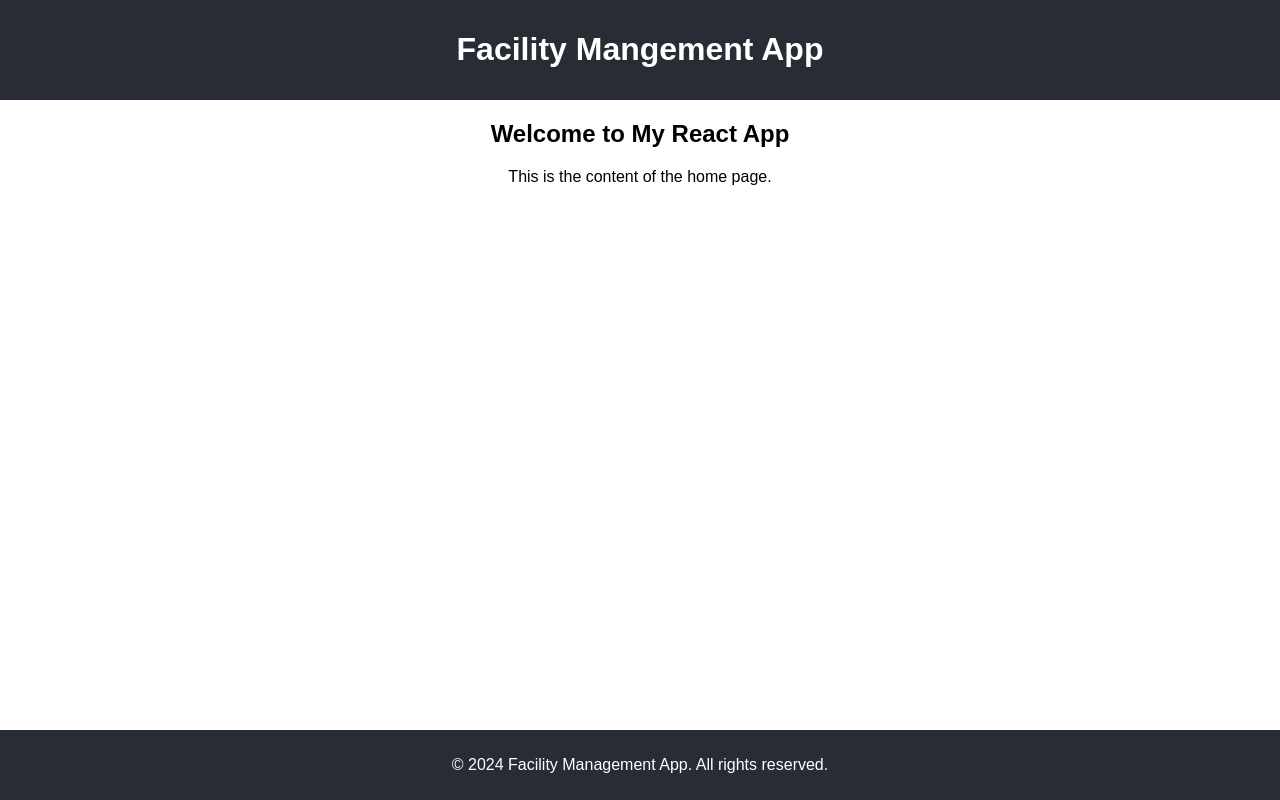
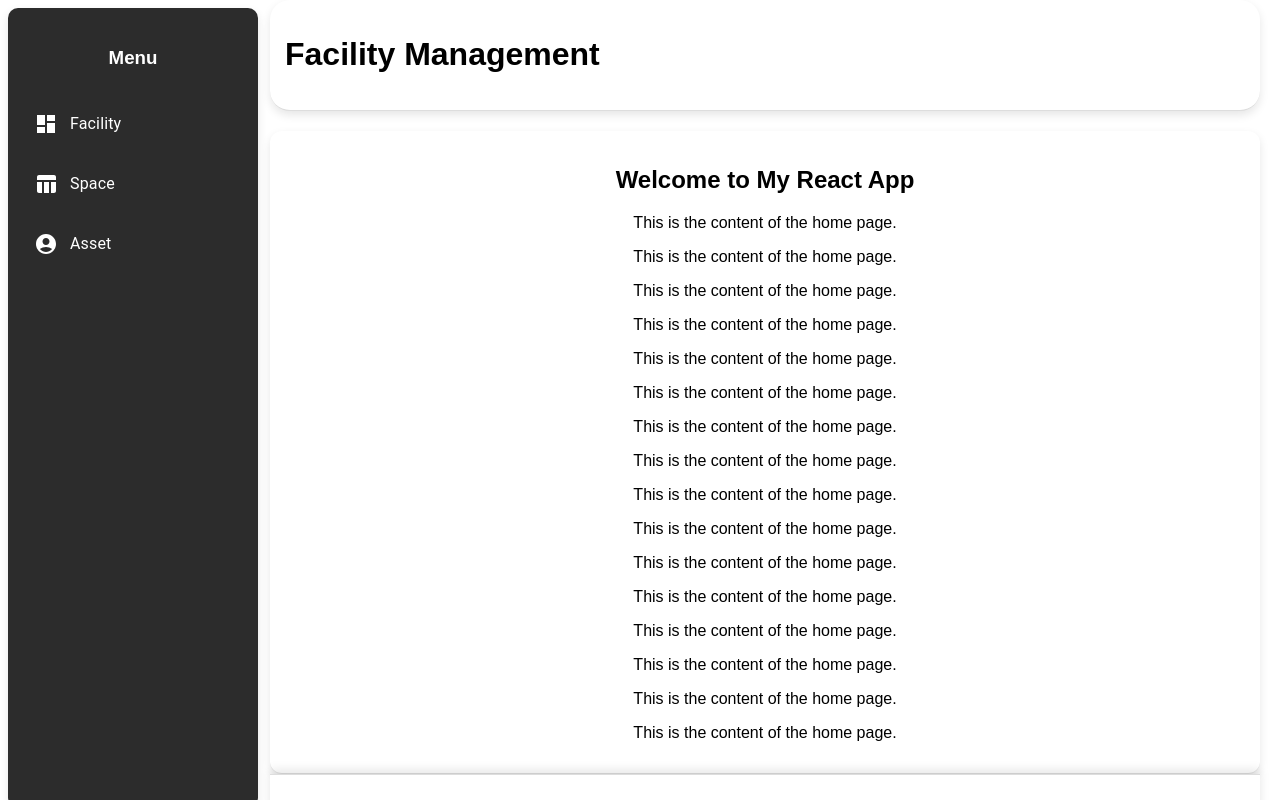
Before and after one commit to buwaneka-k/FacilityMangement, a React app in the folder Client/facility-management-app/: page / in a window 1280 px wide. Built offline with nearby package versions, Linux system fonts and the light colour scheme.

Commit message:
Added layout

```diff
--- a/Client/facility-management-app/package.json
+++ b/Client/facility-management-app/package.json
@@ -13,6 +13,10 @@
   "author": "",
   "license": "ISC",
   "dependencies": {
+    "@emotion/react": "^11.13.5",
+    "@emotion/styled": "^11.13.5",
+    "@mui/icons-material": "^6.1.10",
+    "@mui/material": "^6.1.10",
     "axios": "^1.7.9",
     "react": "^18.2.0",
     "react-dom": "^18.2.0",
--- a/Client/facility-management-app/src/App.js
+++ b/Client/facility-management-app/src/App.js
@@ -7,6 +7,21 @@ const App = () => {
       <div style={{ textAlign: 'center', marginTop: '20px' }}>
         <h2>Welcome to My React App</h2>
         <p>This is the content of the home page.</p>
+        <p>This is the content of the home page.</p>
+        <p>This is the content of the home page.</p>
+        <p>This is the content of the home page.</p>
+        <p>This is the content of the home page.</p>
+        <p>This is the content of the home page.</p>
+        <p>This is the content of the home page.</p>
+        <p>This is the content of the home page.</p>
+        <p>This is the content of the home page.</p>
+        <p>This is the content of the home page.</p>
+        <p>This is the content of the home page.</p>
+        <p>This is the content of the home page.</p>
+        <p>This is the content of the home page.</p>
+        <p>This is the content of the home page.</p>
+        <p>This is the content of the home page.</p>
+        <p>This is the content of the home page.</p>
       </div>
     </Layout>
   );
--- a/Client/facility-management-app/src/components/common/Footer.js
+++ b/Client/facility-management-app/src/components/common/Footer.js
@@ -1,10 +1,22 @@
+// src/components/Footer.js
 import React from 'react';
+import { Box } from '@mui/material';
 
 const Footer = () => {
   return (
-    <footer style={{ background: '#282c34', padding: '10px', color: '#fff', textAlign: 'center', marginTop: 'auto' }}>
-      <p>© 2024 Facility Management App. All rights reserved.</p>
-    </footer>
+    <Box
+      sx={{
+        backgroundColor: '#fff',
+        padding: '15px',
+        boxShadow: '0 -4px 10px rgba(0, 0, 0, 0.1)',
+        borderTop: '1px solid #ddd',
+        textAlign: 'center',
+        marginLeft: '20px',
+        marginRight: '20px',
+      }}
+    >
+      <p>Footer Content</p>
+    </Box>
   );
 };
 
--- a/Client/facility-management-app/src/components/common/Header.js
+++ b/Client/facility-management-app/src/components/common/Header.js
@@ -1,10 +1,22 @@
+// src/components/Header.js
 import React from 'react';
+import { Box } from '@mui/material';
 
 const Header = () => {
   return (
-    <header style={{ background: '#282c34', padding: '10px', color: '#fff', textAlign: 'center' }}>
-      <h1>Facility Mangement App</h1>
-    </header>
+    <Box
+      sx={{
+        backgroundColor: '#fff',
+        padding: '15px',
+        boxShadow: '0 4px 10px rgba(0, 0, 0, 0.1)',
+        borderBottom: '1px solid #ddd',
+        marginLeft: '20px',
+        marginRight: '20px',
+        borderRadius: '20px 20px 20px 20px',
+      }}
+    >
+      <h1>Facility Management</h1>
+    </Box>
   );
 };
 
--- /dev/null
+++ b/Client/facility-management-app/src/components/common/Menu.js
@@ -0,0 +1,99 @@
+// src/components/Menu.js
+import React from 'react';
+import {
+  MenuItem,
+  ListItemIcon,
+  ListItemText,
+  Divider,
+  Button,
+  Box,
+  List,
+  ListItem,
+} from '@mui/material';
+import DashboardIcon from '@mui/icons-material/Dashboard';
+import TableChartIcon from '@mui/icons-material/TableChart';
+import AccountCircleIcon from '@mui/icons-material/AccountCircle';
+import ExitToAppIcon from '@mui/icons-material/ExitToApp';
+import { grey } from '@mui/material/colors';
+
+const Menu = () => {
+  return (
+    <Box
+      sx={{
+        position: 'fixed',
+        left: 0,
+        top: 0,
+        width: '250px',
+        height: '100vh',
+        backgroundColor: '#2C2C2C',
+        borderRadius: '10px 10px 10px 10px', // Rounded corners
+        boxShadow: 3,
+        margin: 1,
+        boxShadow: '0px 4px 10px rgba(0, 0, 0, 0.1)',
+        zIndex: 100, // Add shadow to make the menu look elevated
+      }}
+    >
+      <List sx={{ paddingTop: '20px' }}>
+        <Box sx={{ color: 'white', marginBottom: '30px', textAlign: 'center' }}>
+          <h3>Menu</h3>
+        </Box>
+        <MenuItem
+          sx={{
+            margin: '10px',
+            color: 'white',
+            fontSize: '16px',
+            height: '50px',
+            '&:hover': {
+              backgroundColor: grey[700], // Change background color on hover
+              color: 'white',
+              borderRadius: '10px 10px 10px 10px', // Change text color on hover
+            },
+          }}
+        >
+          <ListItemIcon sx={{ color: 'white' }}>
+            <DashboardIcon />
+          </ListItemIcon>
+          <ListItemText primary="Facility" />
+        </MenuItem>
+        <MenuItem
+          sx={{
+            margin: '10px',
+            color: 'white',
+            fontSize: '16px',
+            height: '50px',
+            '&:hover': {
+              backgroundColor: grey[700], // Change background color on hover
+              color: 'white',
+              borderRadius: '10px 10px 10px 10px', // Change text color on hover
+            },
+          }}
+        >
+          <ListItemIcon sx={{ color: 'white' }}>
+            <TableChartIcon />
+          </ListItemIcon>
+          <ListItemText primary="Space" />
+        </MenuItem>
+        <MenuItem
+          sx={{
+            margin: '10px',
+            color: 'white',
+            fontSize: '16px',
+            height: '50px',
+            '&:hover': {
+              backgroundColor: grey[700], // Change background color on hover
+              color: 'white',
+              borderRadius: '10px 10px 10px 10px', // Change text color on hover
+            },
+          }}
+        >
+          <ListItemIcon sx={{ color: 'white' }}>
+            <AccountCircleIcon />
+          </ListItemIcon>
+          <ListItemText primary="Asset" />
+        </MenuItem>
+      </List>
+    </Box>
+  );
+};
+
+export default Menu;
--- a/Client/facility-management-app/src/components/layouts/Layout.js
+++ b/Client/facility-management-app/src/components/layouts/Layout.js
@@ -1,14 +1,52 @@
+// src/components/Layout.js
 import React from 'react';
+import { Box, Container } from '@mui/material';
+import Menu from '../common/Menu';
 import Header from '../common/Header';
 import Footer from '../common/Footer';
 
 const Layout = ({ children }) => {
   return (
-    <div style={{ display: 'flex', flexDirection: 'column', minHeight: '100vh' }}>
-      <Header />
-      <main style={{ flex: 1 }}>{children}</main>
-      <Footer />
-    </div>
+    <Box sx={{ display: 'flex' }}>
+      {/* Menu on the left */}
+      <Menu />
+
+      {/* Main content section */}
+      <Box
+        sx={{
+          marginLeft: '250px', // To make room for the fixed menu
+          width: '100%',
+          display: 'flex',
+          flexDirection: 'column',
+          height: '100vh', // Ensures full height of the viewport
+        }}
+      >
+        {/* Scrollable container for header, content, and footer */}
+        <Box sx={{ flexGrow: 1, overflowY: 'auto' }}>
+          {/* Header */}
+          <Header />
+
+          {/* Main Content */}
+          <Box
+            sx={{
+              backgroundColor: '#fff',
+              padding: '15px',
+              boxShadow: '0 4px 10px rgba(0, 0, 0, 0.1)',
+              borderBottom: '1px solid #ddd',
+              marginLeft: '20px',
+              marginRight: '20px',
+              marginTop:'20px',
+              borderRadius: '0.75rem',
+            }}
+          >
+            {children}
+          </Box>
+          <Footer />
+        </Box>
+
+        {/* Footer */}
+      </Box>
+    </Box>
   );
 };
 
```
Also changed, not shown: Client/facility-management-app/src/index.js (line endings or trailing spaces), Client/facility-management-app/src/services/api.js (line endings or trailing spaces), 1 other file (tests, documents, lock files or other folders).
